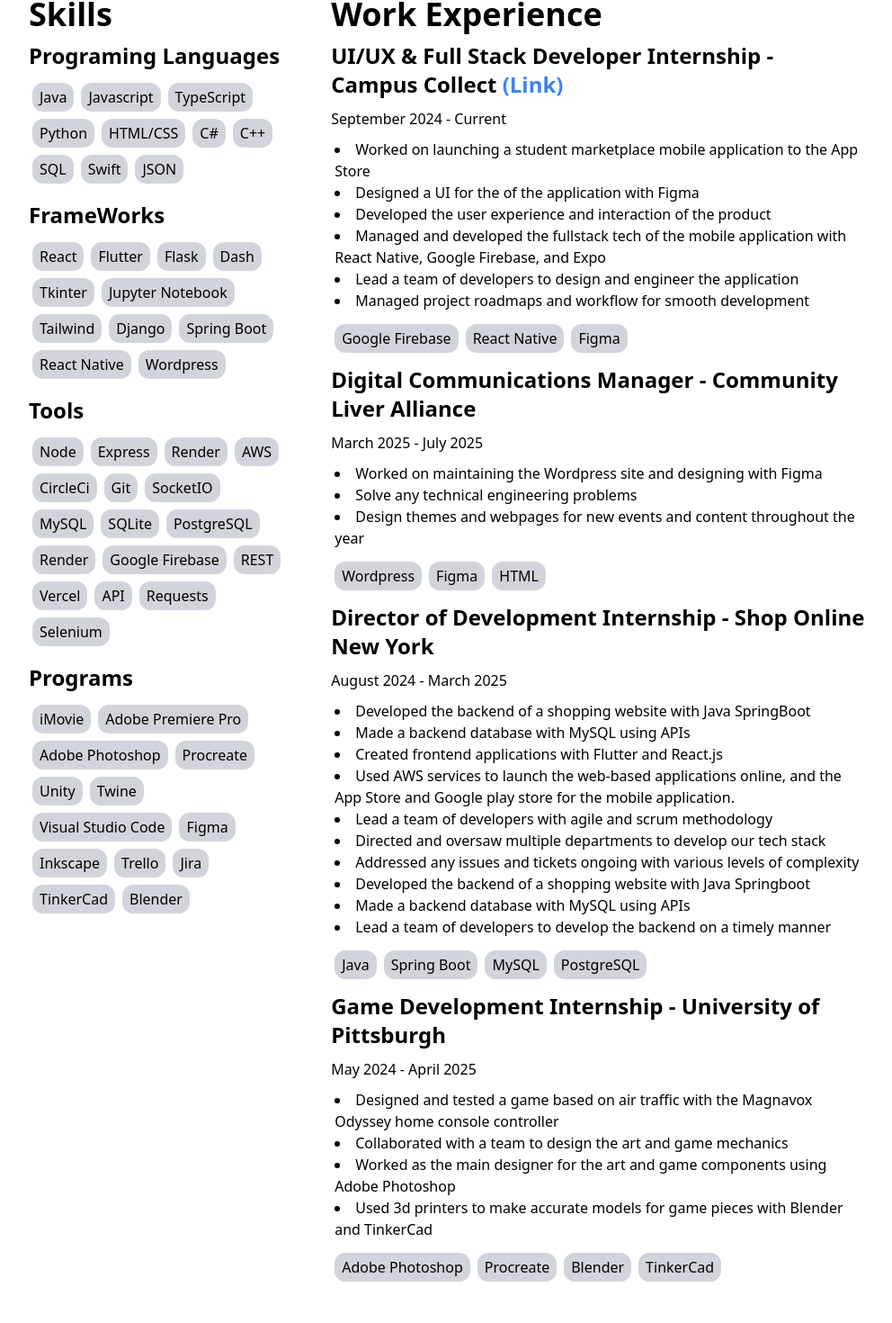
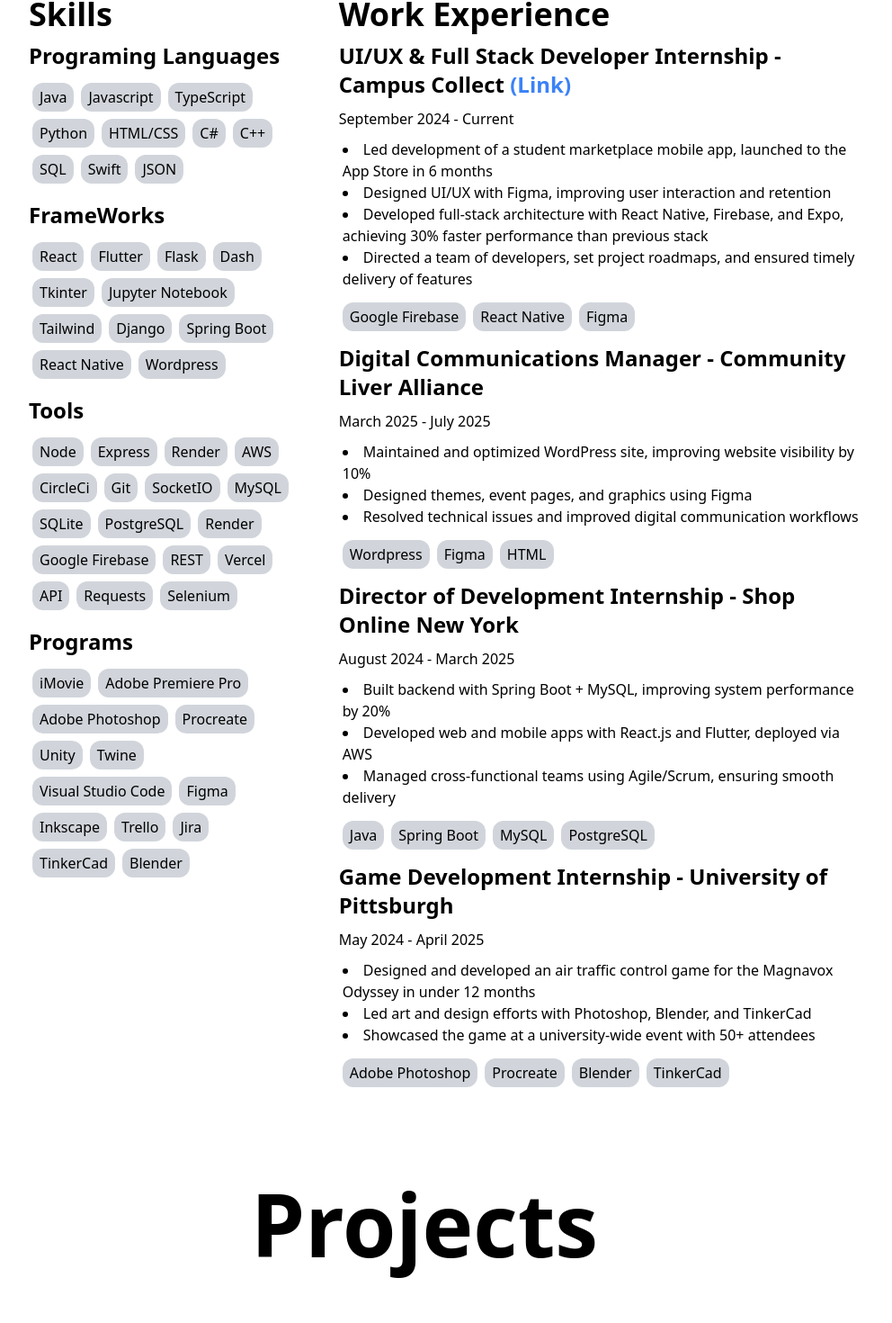
Before and after one commit to BritHD/BritHD.github.io, a React (Vite) app: page / in a window 1280 px wide. Shown: the part 1220-2690 px from the top of the page at 90% size, without its empty margins (168-1160 px from the left). Built offline with nearby package versions, Linux system fonts and the light colour scheme.

Commit message:
Updated Website

```diff
--- a/src/pages/About.jsx
+++ b/src/pages/About.jsx
@@ -48,15 +48,11 @@ function About() {
             </div>
             <p className="mt-[10px]">September 2024 - Current</p>
             <ul className="list-disc list-inside ml-1 mt-[10px]">
-              <li>Worked on launching a student marketplace mobile application to the App Store</li>
-              <li>Designed a UI for the of the application with Figma</li>
-              <li>Developed the user experience and interaction of the product</li>
-              <li>
-                Managed and developed the fullstack tech of the mobile application with React Native,
-                Google Firebase, and Expo
-              </li>
-              <li>Lead a team of developers to design and engineer the application</li>
-              <li>Managed project roadmaps and workflow for smooth development</li>
+              <li>Led development of a student marketplace mobile app, launched to the App Store in 6 months</li>
+              <li>Designed UI/UX with Figma, improving user interaction and retention</li>
+              <li>Developed full-stack architecture with React Native, Firebase, and Expo, achieving
+30% faster performance than previous stack</li>
+              <li> Directed a team of developers, set project roadmaps, and ensured timely delivery of features</li>
             </ul>
             <div className="flex flex-wrap items-center mt-[10px]">
               <Skill skill="Google Firebase" />
@@ -68,9 +64,9 @@ function About() {
             <p className="font-bold text-2xl mt-[10px]">Digital Communications Manager - Community Liver Alliance</p>
             <p className="mt-[10px]">March 2025 - July 2025</p>
             <ul className="list-disc list-inside ml-1 mt-[10px]">
-              <li>Worked on maintaining the Wordpress site and designing with Figma</li>
-              <li>Solve any technical engineering problems</li>
-              <li>Design themes and webpages for new events and content throughout the year</li>
+              <li>Maintained and optimized WordPress site, improving website visibility by 10%</li>
+              <li>Designed themes, event pages, and graphics using Figma</li>
+              <li>Resolved technical issues and improved digital communication workflows</li>
             </ul>
             <div className="flex flex-wrap items-center mt-[10px]">
               <Skill skill="Wordpress" />
@@ -82,19 +78,9 @@ function About() {
             <p className="font-bold text-2xl mt-[10px]">Director of Development Internship - Shop Online New York</p>
             <p className="mt-[10px]">August 2024 - March 2025</p>
             <ul className="list-disc list-inside ml-1 mt-[10px]">
-              <li>Developed the backend of a shopping website with Java SpringBoot</li>
-              <li>Made a backend database with MySQL using APIs</li>
-              <li>Created frontend applications with Flutter and React.js</li>
-              <li>
-                Used AWS services to launch the web-based applications online, and the App Store and
-                Google play store for the mobile application.
-              </li>
-              <li>Lead a team of developers with agile and scrum methodology</li>
-              <li>Directed and oversaw multiple departments to develop our tech stack</li>
-              <li>Addressed any issues and tickets ongoing with various levels of complexity</li>
-              <li>Developed the backend of a shopping website with Java Springboot</li>
-              <li>Made a backend database with MySQL using APIs</li>
-              <li>Lead a team of developers to develop the backend on a timely manner</li>
+              <li>Built backend with Spring Boot + MySQL, improving system performance by 20%</li>
+              <li>Developed web and mobile apps with React.js and Flutter, deployed via AWS</li>
+              <li>Managed cross-functional teams using Agile/Scrum, ensuring smooth delivery</li>
             </ul>
             <div className="flex flex-wrap items-center mt-[10px]">
               <Skill skill="Java" />
@@ -107,10 +93,10 @@ function About() {
             <p className="font-bold text-2xl mt-[10px]">Game Development Internship - University of Pittsburgh</p>
             <p className="mt-[10px]">May 2024 - April 2025</p>
             <ul className="list-disc list-inside ml-1 mt-[10px]">
-              <li>Designed and tested a game based on air traffic with the Magnavox Odyssey home console controller</li>
-              <li>Collaborated with a team to design the art and game mechanics</li>
-              <li>Worked as the main designer for the art and game components using Adobe Photoshop</li>
-              <li>Used 3d printers to make accurate models for game pieces with Blender and TinkerCad</li>
+              <li>Designed and developed an air traffic control game for the Magnavox Odyssey in
+under 12 months</li>
+              <li>Led art and design efforts with Photoshop, Blender, and TinkerCad</li>
+              <li>Showcased the game at a university-wide event with 50+ attendees</li>
             </ul>
             <div className="flex flex-wrap items-center mt-[10px]">
               <Skill skill="Adobe Photoshop" />
--- a/src/pages/Projects.jsx
+++ b/src/pages/Projects.jsx
@@ -44,6 +44,10 @@ function Projects() {
           <br />
           <a className='font-bold text-blue-500' href="https://tycoon2player.onrender.com/">Tycoon!</a>
           <br />
+          <a className='font-bold text-blue-500' href="https://github.com/BritHD/Card-Client/">Frontend Source Code</a>
+          <br />
+          <a className='font-bold text-blue-500' href="https://github.com/BritHD/Card-Server/">Backend Source Code</a>
+          <br />
           <br />
           <div className="flex flex-wrap">
             <Skill skill="ReactJs" />
@@ -81,13 +85,16 @@ function Projects() {
           <br />
           <a className='font-bold text-blue-500' href={NetworkPDF}>Documentation PDF</a>
           <br />
-          {/* <a className='font-bold text-blue-500' href={'http://networkdemo.s3.us-east-2.amazonaws.com/dist/index.html'}>Network Graph Website</a>
-          <br /> */}
+          <a className='font-bold text-blue-500' href="https://github.com/BritHD/NetworkFront">Frontend Source Code</a>
+          <br />
+          <a className='font-bold text-blue-500' href="https://github.com/BritHD/NetworkServer">Backend Source Code</a>
+          <br />
           <br />
           <div className="flex flex-wrap">
             <Skill skill="Html" />
             <Skill skill="Javascript" />
             <Skill skill="Django" />
+            <Skill skill="Python" />
             <Skill skill="ReactJs" />
             <Skill skill="AWS" />
           </div>
@@ -101,6 +108,8 @@ function Projects() {
             You can access the website with the link below.</p>
           <br />
           <a className='font-bold text-blue-500' href={'https://brithd.github.io/DrawNetwork/'}>Drawn Network Website</a>
+          <br />
+          <a className='font-bold text-blue-500' href={'https://github.com/BritHD/DrawNetwork'}>Website Source Code</a>
           <br />
           <br />
           <div className="flex flex-wrap">
```
